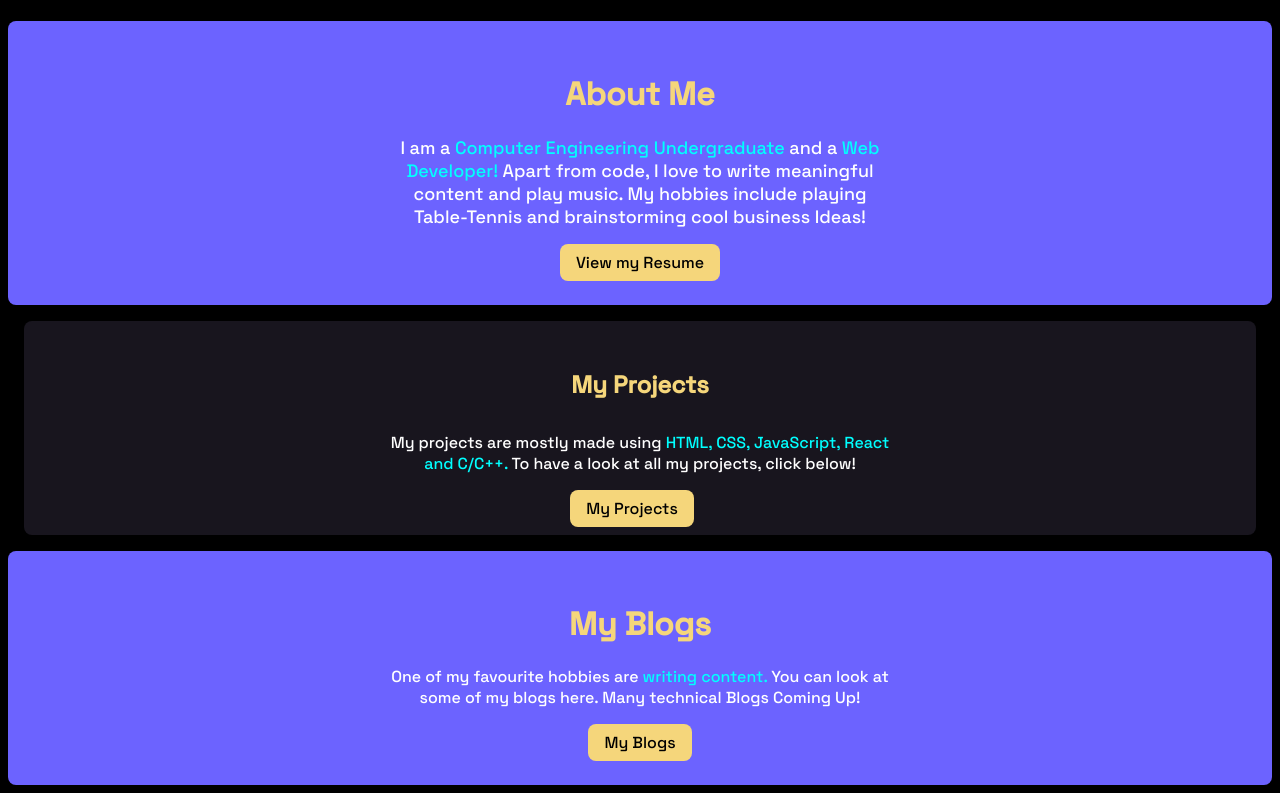
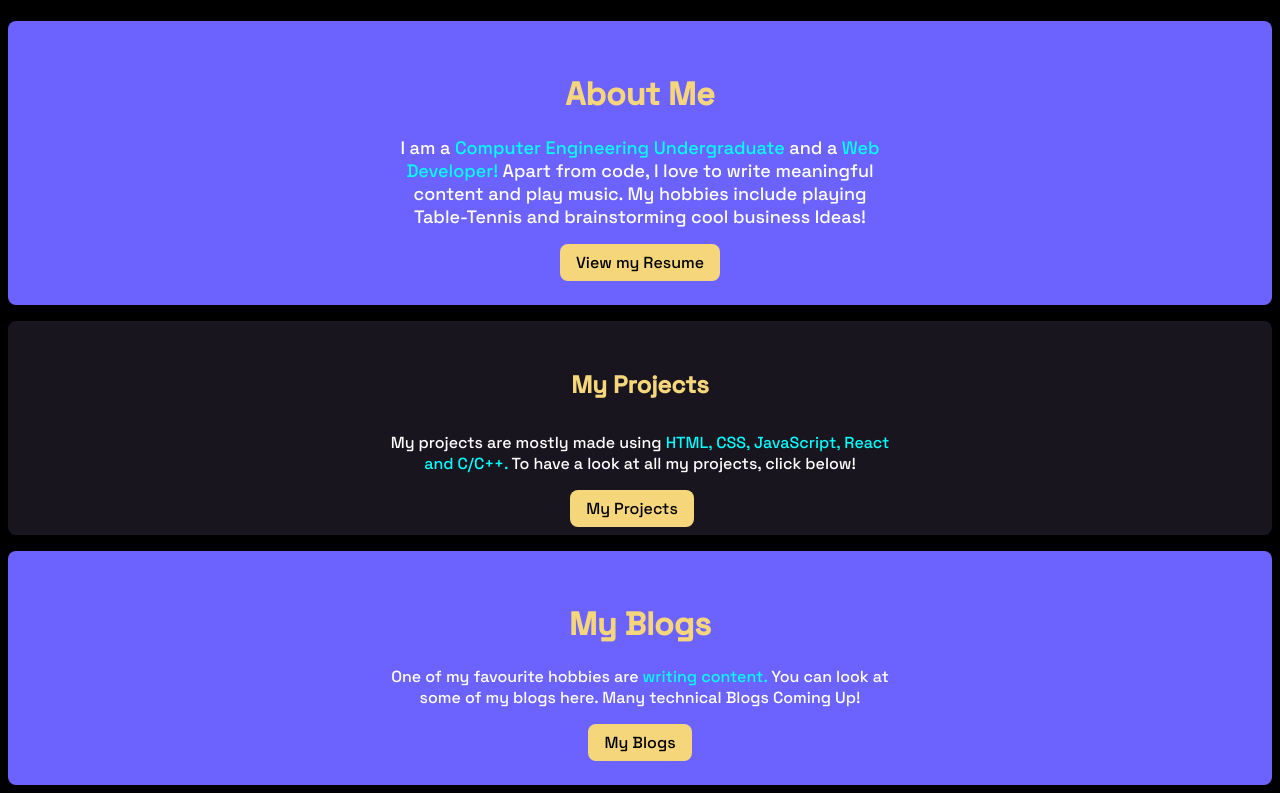
Before and after one commit to Rashita123/Rashita-Portfolio, a plain HTML site: page index.html in a window 1280 px wide. Shown: the part 827-1620 px from the top of the page. Drawn offline with Linux system fonts and the light colour scheme.

Commit message:
fix: minor margin fix

```diff
--- a/stylesheet.css
+++ b/stylesheet.css
@@ -156,7 +156,7 @@ pre {
 .section-3-projects{
     background-color: var(--bg-color1);
     border-radius: 8px;
-    margin: 1rem;
+    margin: 1rem 0rem;
     padding: 1rem;
 
 }
```
